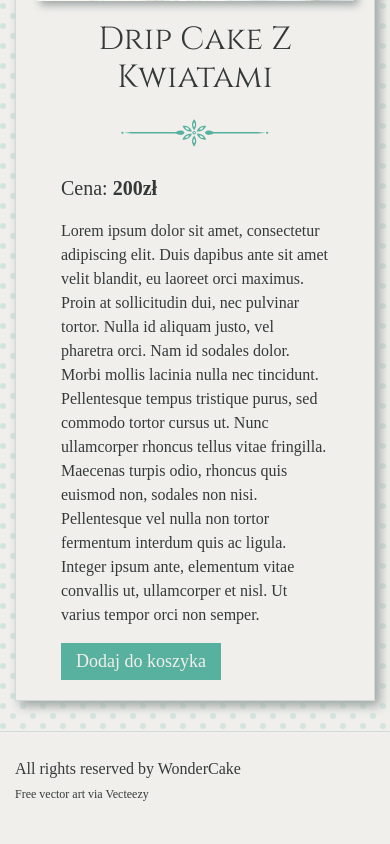
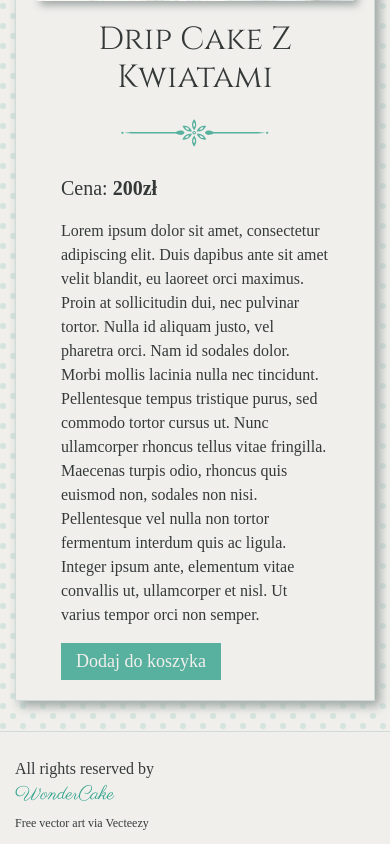
Before and after one commit to AnnaSzmyga/Online-Shop, a React (Create React App) app: page /cakes/1 in a window 390 px wide. Shown: the part 557-1401 px from the top of the page. Before the commit the page ends 1372 px from the top, so only its background shows below. Built offline with nearby package versions, Linux system fonts and the light colour scheme; a web font is replaced by a local one.

Commit message:
Correct mobile menu behaviour

```diff
--- a/src/components/features/FilterButton/FilterButton.js
+++ b/src/components/features/FilterButton/FilterButton.js
@@ -3,7 +3,7 @@ import React from 'react';
 import './FilterButton.scss';
 
 const FilterButton = ({toggleSidebar, sidebarShow}) => {
-        const buttonText = (sidebarShow) ? "schowaj filtry" : "pokaż filtry"
+        const buttonText = (sidebarShow) ? "Ukryj filtry" : "Pokaż filtry"
         return (
                 <div className="filter-button" onClick={toggleSidebar}>
                         <span>{buttonText}</span>
--- a/src/components/features/Menu/Menu.scss
+++ b/src/components/features/Menu/Menu.scss
@@ -6,11 +6,11 @@
         height: auto;
         opacity: 1;
         visibility: visible;
-        // transition: .4s;
+
         &.menu-hidden {
-            display: none;
-            opacity: .5;
+            opacity: 0;
             visibility: hidden;
+            margin-top: -250px;
         }
 
     }
--- a/src/components/layout/Footer/Footer.js
+++ b/src/components/layout/Footer/Footer.js
@@ -11,7 +11,7 @@ const Footer = (props) => {
         <div className="footer">
             <Container>
                 <div className="footer__content">
-                    <p className="footer__text">All rights reserved by WonderCake</p>
+                    <p className="footer__text">All rights reserved by <span>WonderCake</span></p>
                     <Menu className="footer-menu" />
                 </div>
                 <a target="_blank" href="https://www.vecteezy.com" style={{fontSize: '12px', color: '#353a39'}}>Free vector art via Vecteezy</a>
--- a/src/components/layout/Footer/Footer.scss
+++ b/src/components/layout/Footer/Footer.scss
@@ -13,5 +13,11 @@
 
     &__text {
         margin: 0;
+
+        span {
+            font-family: 'Parisienne', cursive;
+            color: #2ea18a;
+            font-size: larger;
+        }
     }
 }
```
